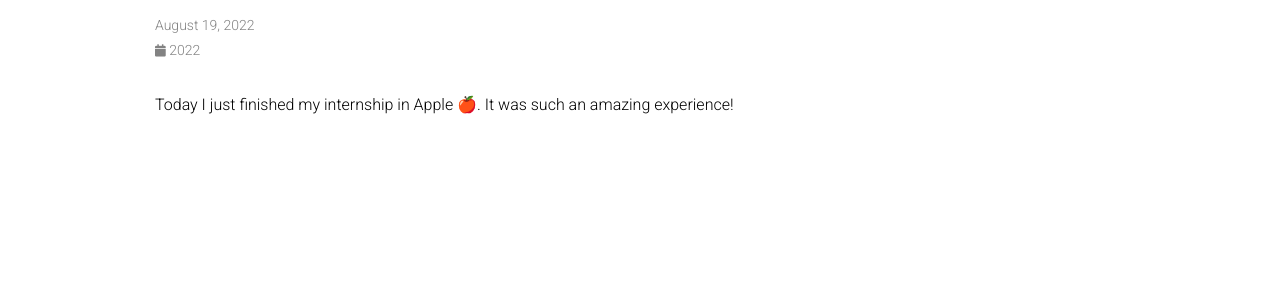
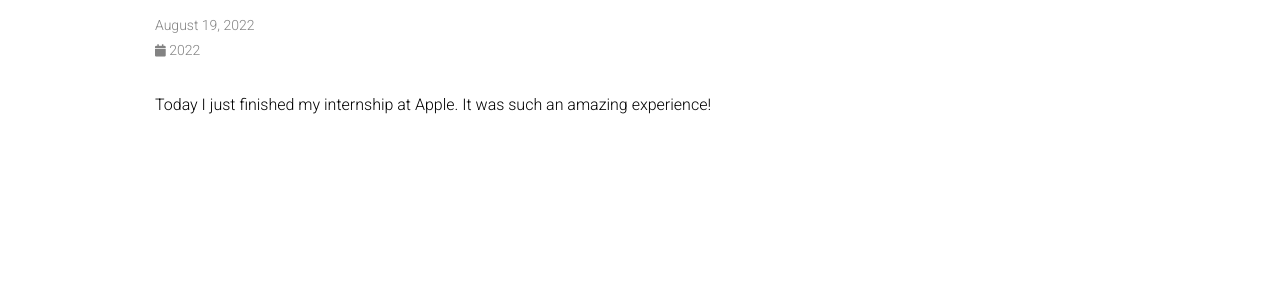
Before and after one commit to ierazo/ierazo.github.io, a Jekyll site: the page built from _news/announcement_003.md, in a window 1280 px wide. Shown: the part 146-431 px from the top of the page. Built offline with Jekyll 4.4.1, drawn with Linux system fonts in a browser that asks for light colours; emoji names are drawn with the system emoji font; comment, search, counter and statistics services are not loaded; a style sheet for code colours, icons or effects is not loaded.

Commit message:
news fixes

```diff
--- a/_news/announcement_003.md
+++ b/_news/announcement_003.md
@@ -4,4 +4,4 @@ date: 2022-08-19 07:59:00-0400
 inline: true
 ---
 
-Today I just finished my internship in Apple :apple:. It was such an amazing experience!
+Today I just finished my internship at Apple. It was such an amazing experience!
```
Also changed, not shown: _news/announcement_002.md (+1 -1 lines), _news/announcement_004.md (+1 -1 lines), _news/announcement_005.md (+1 -1 lines), _news/announcement_007.md (deleted, +0 -7 lines), _news/announcement_010.md (deleted, +0 -7 lines).
